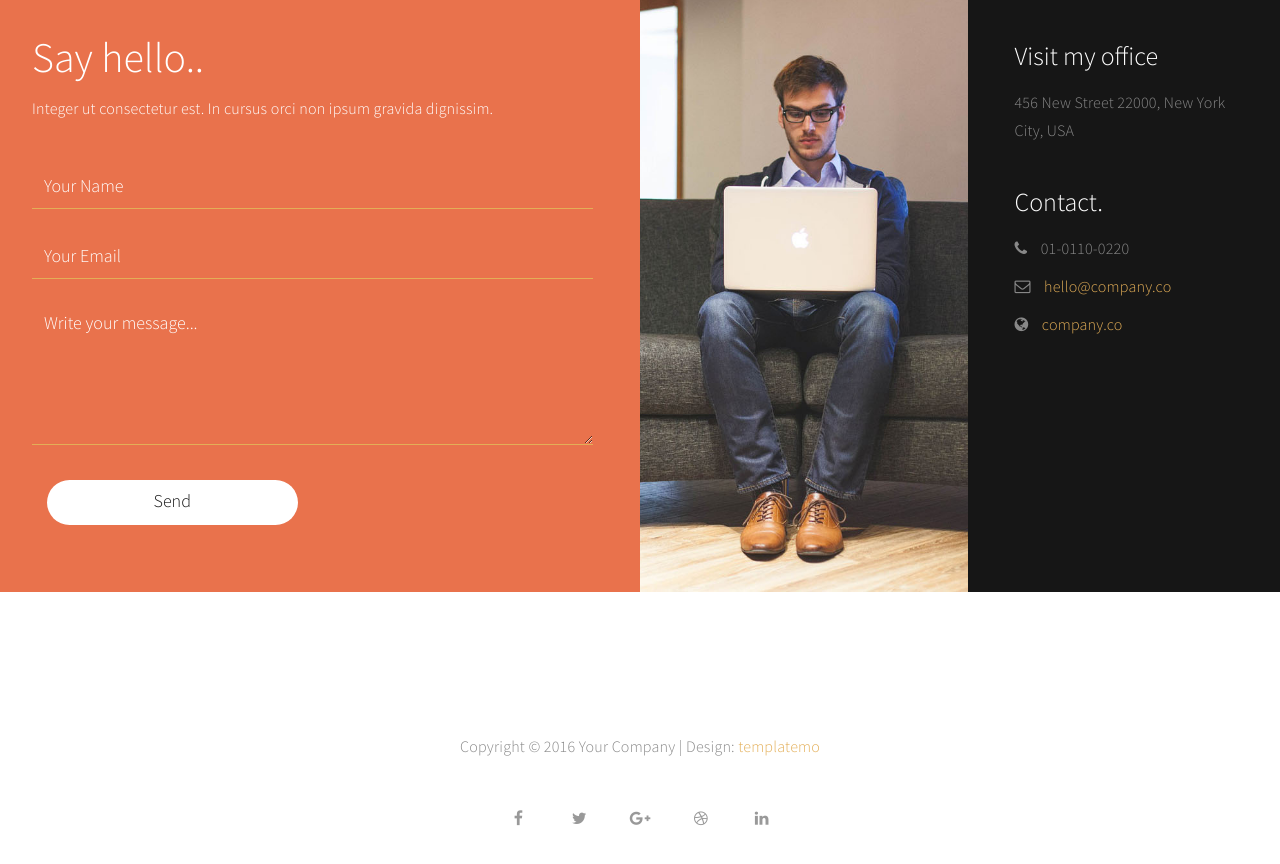
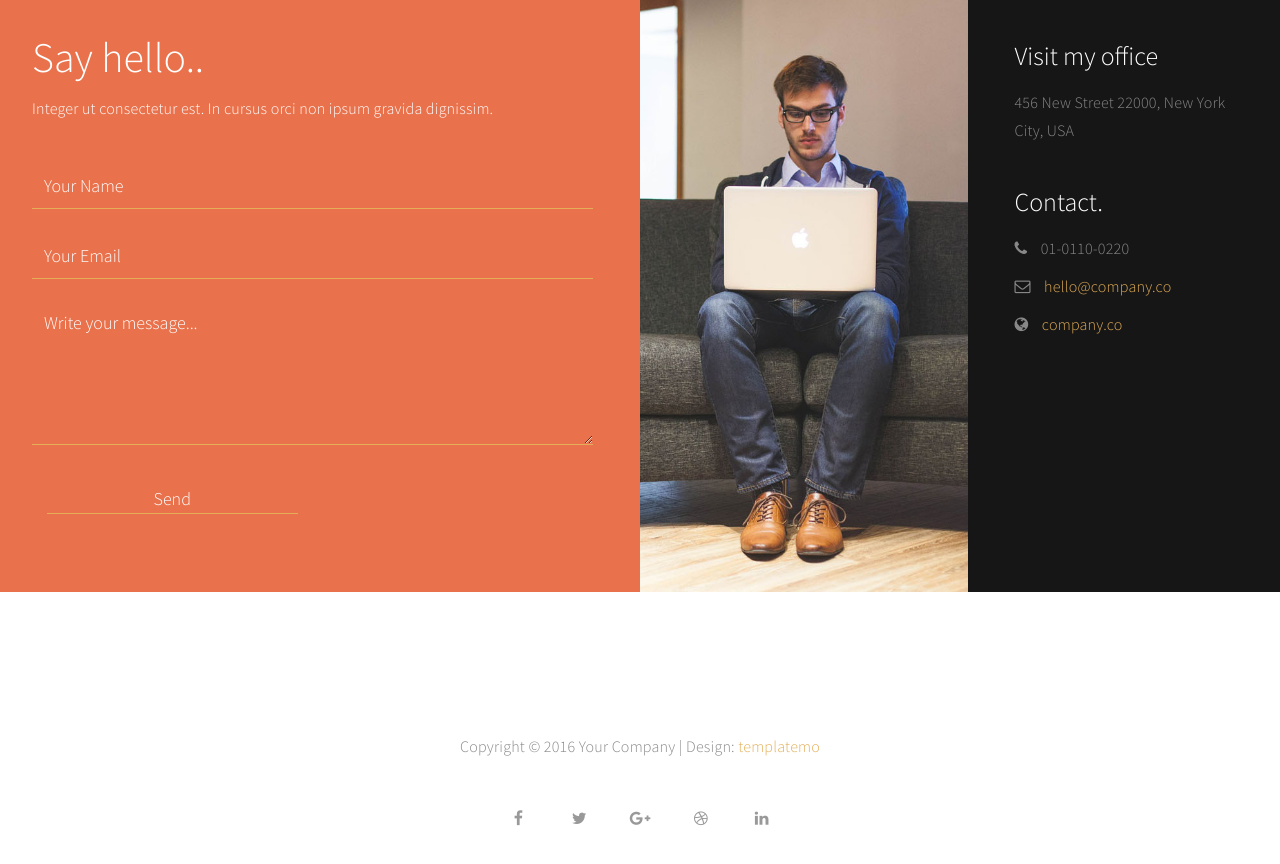
Before and after one commit to Nightfury619/amanraj, a plain HTML site: page index.html in a window 1280 px wide. Shown: the part 2875-3739 px from the top of the page. Drawn offline with Linux system fonts and the light colour scheme.

```diff
--- a/index.html
+++ b/index.html
@@ -331,8 +331,7 @@ http://www.templatemo.com/tm-498-stimulus
                                         <textarea name="message" rows="5" class="form-control" id="message" placeholder="Write your message..."></textarea>
                                    </div>
                                    <div class="wow fadeInUp col-md-6 col-sm-8" data-wow-delay="1.6s">
-
-                                        <input name="submit" type="submit" class="form-control" id="submit" value="Send">
+                                        <button class="form-control" id="submit" type="submit" name="button">Send</button>
                                    </div>
                               </form>
                          </div>
```
